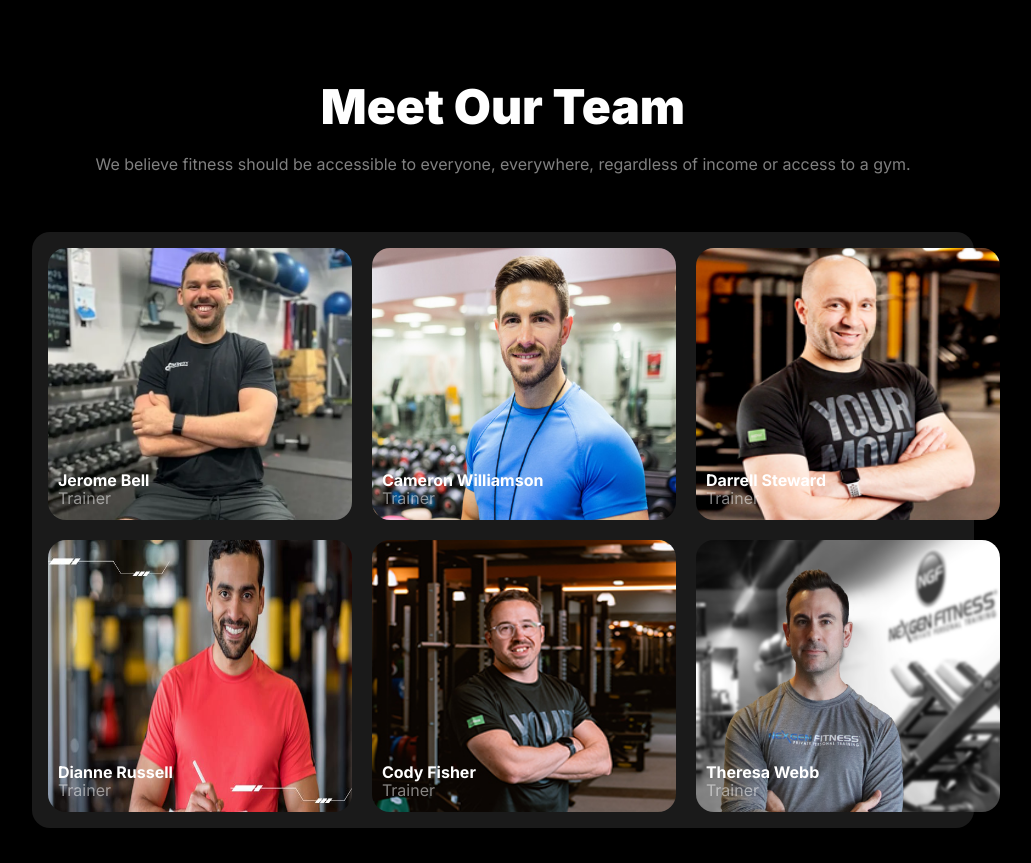
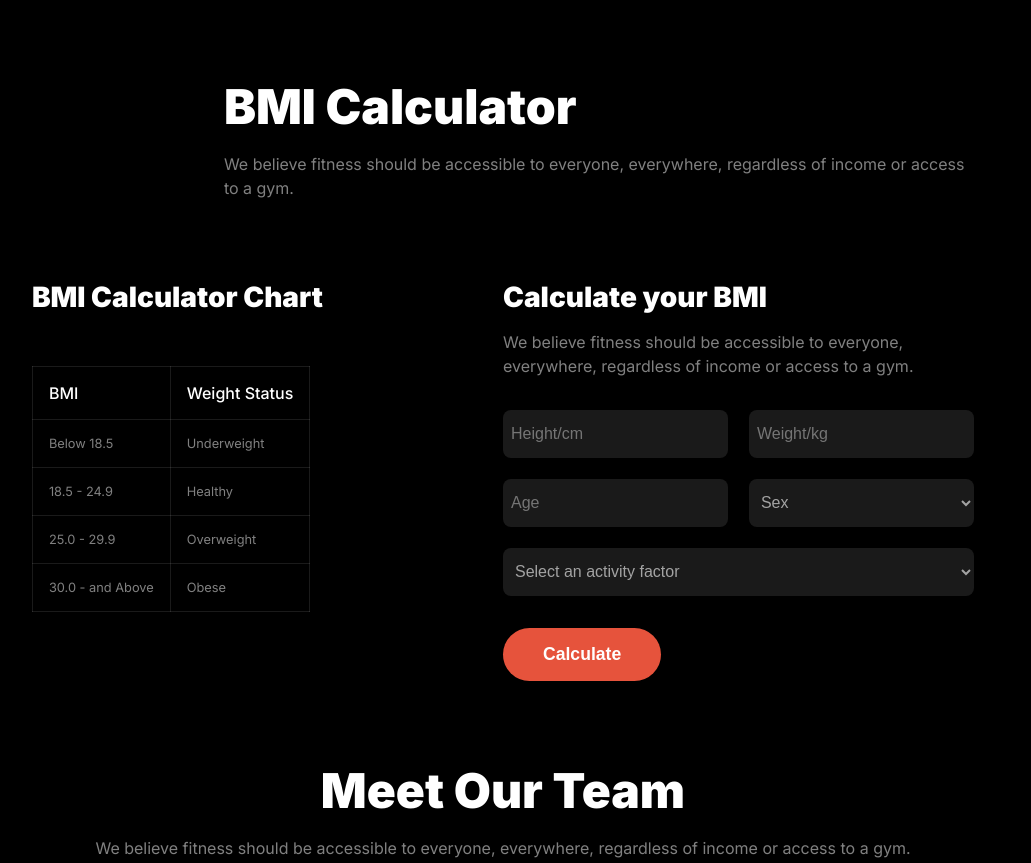
Before and after one commit to shovan-642/assignment-02, a plain HTML site: page index.html in a window 1280 px wide. Shown: the part 1879-2742 px from the top of the page, without its empty margins (137-1168 px from the left). Drawn offline with Linux system fonts and the light colour scheme; a web font is replaced by a local one.

Commit message:
BMI calculator section completed

```diff
--- a/index.html
+++ b/index.html
@@ -103,6 +103,80 @@ Mile Easily
             </div>
         </section>
         <section>
+            <div class="calculator-header">
+                <h3 class="title">BMI Calculator</h3>
+                <p class="paragraph-style-01">We believe fitness should be accessible to everyone, everywhere, regardless of income or access to a gym.</p>
+            </div>
+            <div class="calculor-container">
+                <div class="chart">
+                    <h3 class="bmi-h3">BMI Calculator Chart</h3>
+                    <div class="table">
+                        <table>
+                            <thead>
+                                <tr>
+                                    <th>BMI</th>
+                                    <th>Weight Status</th>
+
+                                </tr>
+                                <tbody>
+                                    <tr>
+                                        <td>Below 18.5</td>
+                                        <td>Underweight</td>
+                                    </tr>
+                                    <tr>
+                                        <td>18.5 - 24.9</td>
+                                        <td>Healthy</td>
+                                    </tr>
+                                    <tr>
+                                        <td>25.0 - 29.9</td>
+                                        <td>Overweight</td>
+                                    </tr>
+                                    <tr>
+                                        <td>30.0 - and Above</td>
+                                        <td>Obese</td>
+                                    </tr>
+                                </tbody>
+                            </thead>
+                        </table>
+                    </div>
+                </div>
+                <div class="calculator-input">
+                    <div class="calcualtor-text">
+                        <h3 class="bmi-h3 ">Calculate your BMI</h3>
+                        <p class="paragraph-style-01">
+                            We believe fitness should be accessible to everyone, everywhere, regardless of income or access to a gym.
+                        </p>
+                    </div>
+                    <div class="calculator-input-field">
+                        <div class="input-1">
+                            <input type="text" placeholder="Height/cm">
+                        </div>
+                        <div class="input-2">
+                            <input type="text" placeholder="Weight/kg">
+                        </div>
+                        <div class="input-3">
+                            <input type="text" placeholder="Age">
+                        </div>
+                        <div class="input-4">
+                           <select name="gender" id="gender">
+                            <option value="" selected disabled>Sex</option>
+                            <option value="male">Male</option>
+                            <option value="female">Female</option>
+                           </select>
+                        </div>
+                        <div class="input-5">
+                            <select name="activity" id="factor">
+                                <option value="" selected disabled>Select an activity factor</option>
+                            </select>
+                        </div>
+                    </div>
+                    <div class="calculate-btn">
+                        <button class="btn-primary">Calculate</button>
+                    </div>
+                </div>
+            </div>
+        </section>
+        <section>
             <div class="team-section">
                 <div class="team-header text-align-center">
                     <h3 class="title ">
--- a/styles/style.css
+++ b/styles/style.css
@@ -261,6 +261,90 @@ header{
 
 }
 
+
+
+.calculator-header{
+  margin-left: 12rem;
+  margin-bottom: 5rem;
+}
+
+
+.calculor-container{
+  display: grid;
+  grid-template-columns: repeat(2, 1fr);
+}
+
+.bmi-h3{
+  font-size: 1.75rem;
+  font-weight: 900;
+
+}
+
+.table>table{
+  border-collapse: collapse;
+  margin-top: 3.25rem;
+}
+.table>table th,td
+{
+  border: 1px solid rgba(255,255,255,0.1);
+  padding: 1rem;
+}
+.table>table th{
+  text-align: left;
+  color: rgb(255,255,255);
+  font-size: 1rem;
+  font-weight: 500;
+}
+.table>table>tr{
+  width: 10rem;
+
+
+}
+
+.table>table td{
+  font-size: 0.80rem;
+  font-weight: 400;
+  color: rgba(255,255, 255,0.5);
+}
+
+.calculator-input-field {
+  display: grid;
+  grid-template-columns: repeat(2, 1fr);
+  gap: 1.30rem;
+  margin: 2rem 0;
+}
+
+.calculator-input-field input,
+.calculator-input-field select{
+  width: 100%;
+  height: 3rem;
+  border-radius: 0.5rem;
+  background: rgba(255,255,255,0.1);
+  border: none;
+  font-size: 1rem;
+  font-weight: 400;
+  color: rgba(255,255, 255,0.6);
+  padding-left: 0.5rem;
+  box-sizing: border-box;
+}
+.calculator-input-field select>option {
+  color: rgba(255,255, 255,0.6);
+  padding-left: 0.5rem;
+
+
+
+}
+
+.input-5 {
+	grid-column: span 2;
+}
+
+
+
+
+
+
+
 .team-group{
   display: grid;
   grid-template-columns: repeat(3, 1fr);
```
